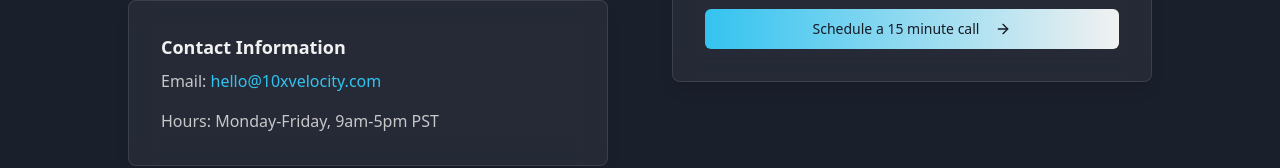
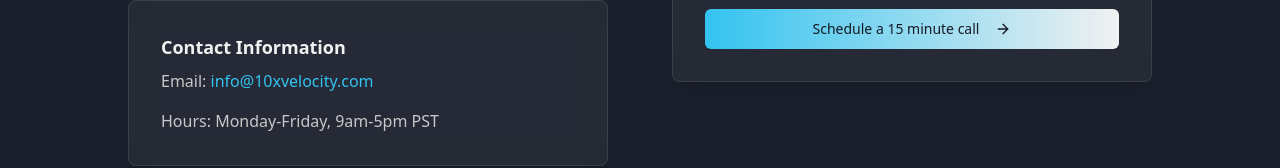
Before and after one commit to JaySmith502/10x-velocity, a React (Vite) app: page /blog in a window 1280 px wide. Shown: the part 1805-1973 px from the top of the page. Built offline with nearby package versions, Linux system fonts and the light colour scheme.

Commit message:
Updated email links

```diff
--- a/src/pages/Blog.tsx
+++ b/src/pages/Blog.tsx
@@ -79,7 +79,7 @@ const Blog = () => {
                   <div className="glass-card p-6 md:p-8 mb-8">
                     <h3 className="font-semibold text-lg mb-2">Contact Information</h3>
                     <p className="text-velocity-muted mb-4">
-                      Email: <a href="mailto:hello@10xvelocity.com" className="text-velocity-accent hover:underline">hello@10xvelocity.com</a>
+                      Email: <a href="mailto:info@10xvelocity.com" className="text-velocity-accent hover:underline">info@10xvelocity.com</a>
                     </p>
                     <p className="text-velocity-muted">
                       Hours: Monday-Friday, 9am-5pm PST
--- a/src/pages/Contact.tsx
+++ b/src/pages/Contact.tsx
@@ -50,7 +50,7 @@ const Contact = () => {
             <div className="glass-card p-6 md:p-8 mb-8">
               <h3 className="font-semibold text-lg mb-2">Contact Information</h3>
               <p className="text-velocity-muted mb-4">
-                Email: <a href="mailto:hello@10xvelocity.com" className="text-velocity-accent hover:underline">hello@10xvelocity.com</a>
+                Email: <a href="mailto:info@10xvelocity.com" className="text-velocity-accent hover:underline">info@10xvelocity.com</a>
               </p>
               <p className="text-velocity-muted">
                 Hours: Monday-Friday, 9am-5pm EST
```
